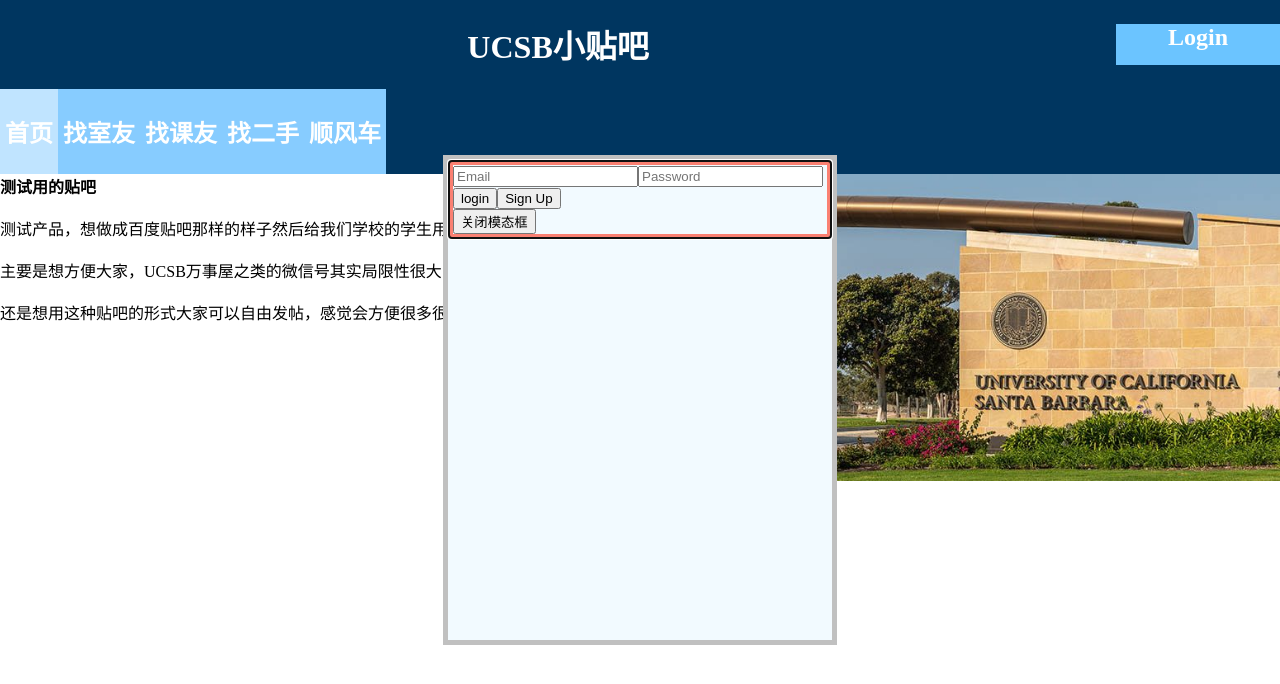
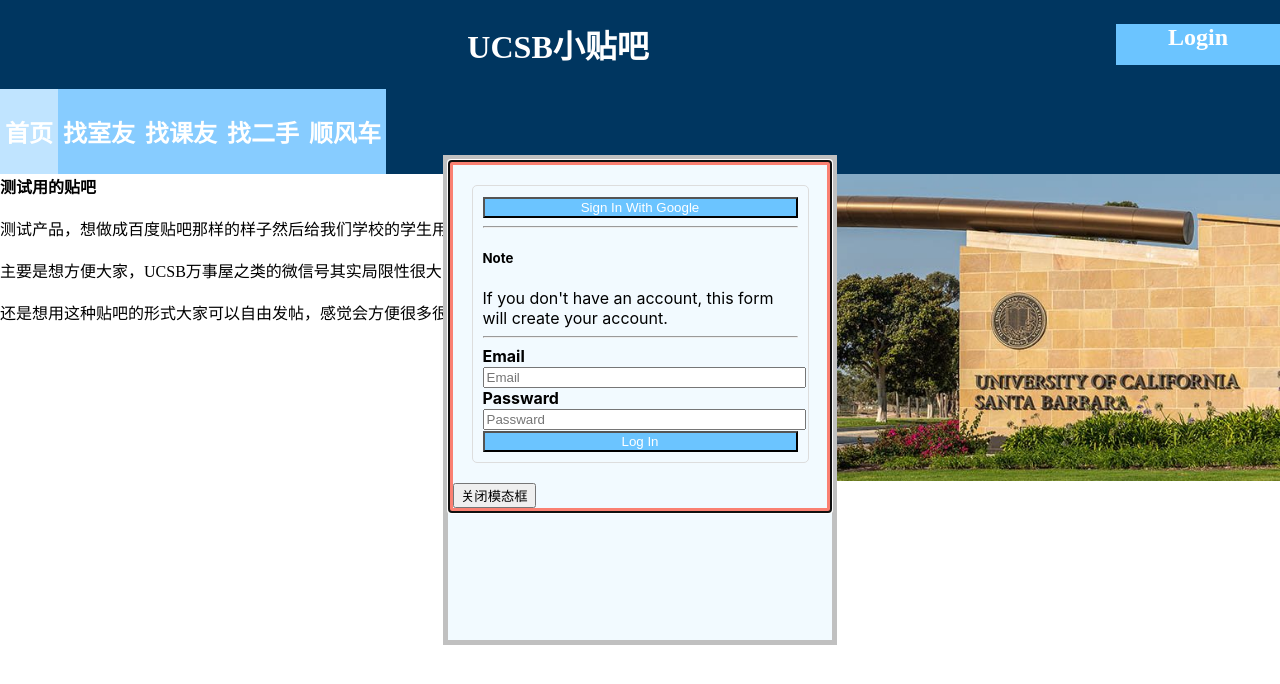
Before and after one commit to voidii/UCSB_Forum, a React (Create React App) app: page / in a window 1280 px wide. Both pictures are taken after a click on the element "Login". Shown: the top 684 px of the page. Built offline with nearby package versions, Linux system fonts and the light colour scheme.

Commit message:
add more to the log in function, still need to finish

```diff
--- a/src/Comp/login.js
+++ b/src/Comp/login.js
@@ -1,20 +1,66 @@
 import React, { Component } from 'react';
+import config from './config';
+import * as firebase from 'firebase';
+
+if (!firebase.apps.length) {
+    firebase.initializeApp(config)
+}
+
+const loginstyle = {
+    width:"90%",
+    maxWidth: "315px",
+    margin: "20px auto",
+    padding: "10px",
+    border: "1px solid #ddd",
+    borderRadius: "5px"
+}
 
 class login extends Component {
+
+    constructor(props){
+        super(props)
+        this.authWithGoogle = this.authWithGoogle.bind(this)
+        this.authWithEmailPassward = this.authWithEmailPassward.bind(this)
+    }
+
+    authWithGoogle(){
+        console.log("google")
+    }
+
+    authWithEmailPassward(event){
+        event.preventDefault()
+        console.table([{
+            email: this.emailInput.value,
+            password: this.passwordInput.value
+        }])
+    }
+
     render() {
         return (
-            <div className = "container">
-                <input id = "txtEmail" type = "email" placeholder = "Email"/>
+            <div style = {loginstyle}>
 
-                <input id = "txtPassword" type = "password" placeholder = "Password"/>
 
-                <button id = "btnLogin" class = "btn-action">
-                    login
+                <button style = {{width:"100%", backgroundColor: "#6bc4ff", color:"white"}} class = "btn-secondary" onClick = { () => { this.authWithGoogle() }}>
+                    Sign In With Google
                 </button>
 
-                <button id = "btnSignUp" class = "btn-secondary">
-                    Sign Up
-                </button>
+                <hr/>
+                <form onSubmit = {(event) => { this.authWithEmailPassward(event) } } ref = { (form) => { this.loginForm = form }}>
+                    <div>
+                        <h5>Note</h5>
+                            If you don't have an account, this form will create your account.
+                    </div>
+                    <hr/>
+                    <label>
+                        <b>Email</b>
+                        <input style = {{width: "100%"}} className = "input" name = "email" type = "email" ref = {(input) => {this.emailInput = input}} placeholder = "Email"/>
+                    </label>
+                    <label>
+                    <b>Passward</b>
+                        <input style = {{width: "100%"}} className = "input" name = "passward" type = "passward" ref = {(input) => {this.passwordInput = input}} placeholder = "Passward"/>
+                    </label>
+                    <input style = {{width: "100%", backgroundColor: "#6bc4ff", color:"white"}} type = "submit" value = "Log In"/>
+                </form>
 
 
 
```
